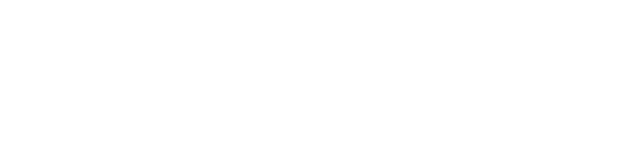
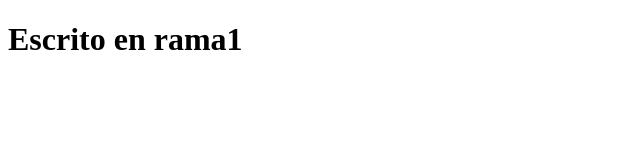
Before and after one commit to ZoeHAB/jsb40rt, a plain HTML site: page index.html in a window 1280 px wide. Shown: the whole page, without its empty margins (0-640 px from the left). Drawn offline with Linux system fonts and the light colour scheme.

Commit message:
header html

```diff
--- a/index.html
+++ b/index.html
@@ -6,5 +6,9 @@
     <meta name="viewport" content="width=device-width, initial-scale=1.0" />
     <title>Document</title>
   </head>
-  <body></body>
+  <body>
+    <header>
+      <h1>Escrito en rama1</h1>
+    </header>
+  </body>
 </html>
```
